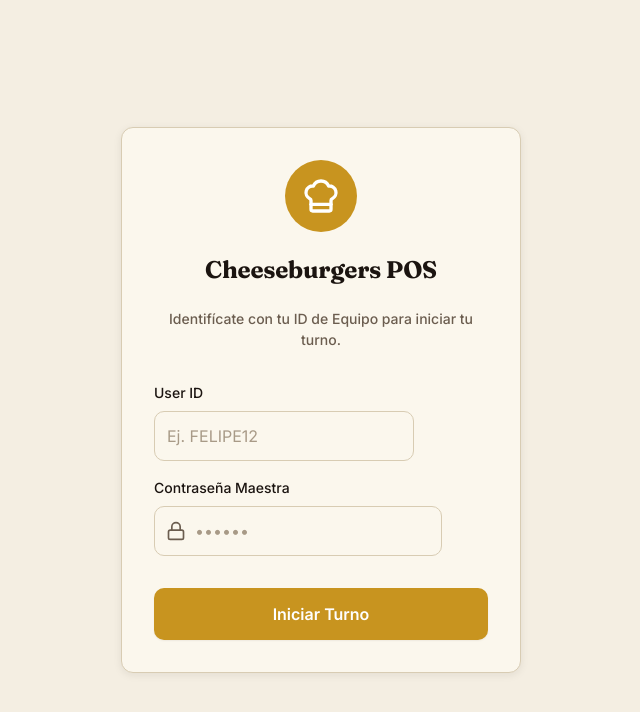
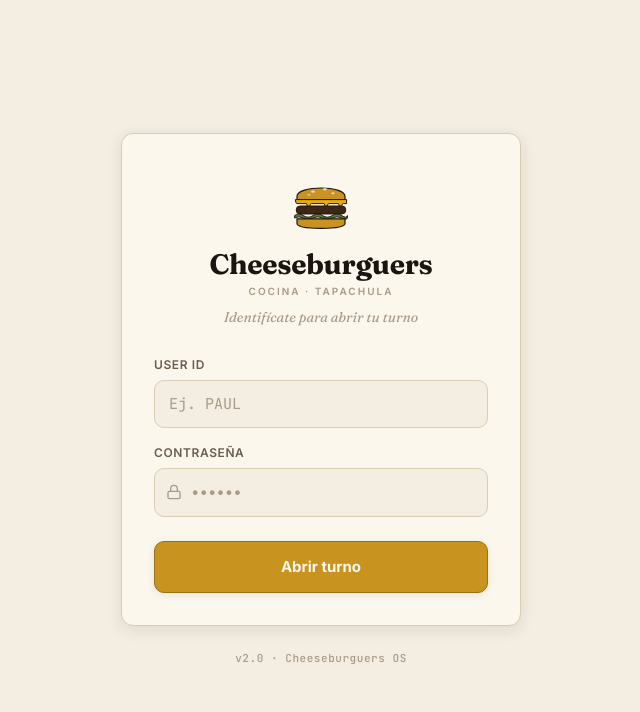
Before and after one commit to paul-mendoza-bravo/cheesy-pos, a React (Vite) app: page /login in a window 1280 px wide. Shown: the top 712 px of the page, without its empty margins (319-959 px from the left). Built offline with nearby package versions, Linux system fonts and the light colour scheme; no server answers.

Commit message:
feat(login): Phase 3 — cream Login with BurgerLogo SVG, Fraunces display, mustard CTA

```diff
--- a/src/pages/Login.jsx
+++ b/src/pages/Login.jsx
@@ -1,7 +1,8 @@
 import React, { useState } from 'react';
 import { useNavigate } from 'react-router-dom';
 import { useAuth } from '../context/AuthContext';
-import { ChefHat, Lock } from 'lucide-react';
+import { Lock } from 'lucide-react';
+import BurgerLogo from '../components/BurgerLogo';
 
 const Login = () => {
   const [userId, setUserId] = useState('');
@@ -24,7 +25,6 @@ const Login = () => {
     const { success, message: loginMsg, user } = await login(userId, password);
 
     if (success) {
-      // Redirigir según el rol del usuario
       if (user?.role === 'admin') {
         navigate('/admin');
       } else if (user?.role === 'parillero') {
@@ -36,9 +36,9 @@ const Login = () => {
       }
     } else {
       if (loginMsg.includes('aprobación')) {
-         setMessage(loginMsg); // Mensaje neutral/información
+         setMessage(loginMsg);
       } else {
-         setError(loginMsg); // Error de contraseña o similares
+         setError(loginMsg);
       }
     }
   };
@@ -51,77 +51,209 @@ const Login = () => {
       justifyContent: 'center',
       minHeight: '100vh',
       padding: '24px',
-      background: 'var(--bg-color)'
+      background: 'var(--paper)',
     }}>
-      <div className="card" style={{ width: '100%', maxWidth: '400px', display: 'flex', flexDirection: 'column', alignItems: 'center', padding: '32px' }}>
-        <div style={{ background: 'var(--primary-color)', padding: '16px', borderRadius: '50%', color: 'white', marginBottom: '24px' }}>
-           <ChefHat size={40} />
-        </div>
-        <h1 style={{ fontSize: '24px', marginBottom: '4px', fontWeight: '900' }}>Cheeseburgers POS</h1>
-        <p style={{ color: 'var(--primary-color)', fontSize: '11px', fontWeight: '800', textTransform: 'uppercase', letterSpacing: '1px', marginBottom: '20px' }}>
+      <div style={{
+        width: '100%',
+        maxWidth: '400px',
+        display: 'flex',
+        flexDirection: 'column',
+        alignItems: 'center',
+        padding: '40px 32px 32px',
+        background: 'var(--ticket)',
+        border: '1px solid var(--rule)',
+        borderRadius: 'var(--radius-lg)',
+        boxShadow: 'var(--shadow-lg)',
+      }}>
+        {/* Logo SVG */}
+        <BurgerLogo size={64} />
 
-        </p>
-        <p style={{ color: 'var(--text-muted)', marginBottom: '32px', textAlign: 'center', fontSize: '14px' }}>
-          Identifícate con tu ID de Equipo para iniciar tu turno.
+        {/* Brand */}
+        <h1 style={{
+          fontFamily: 'var(--font-display)',
+          fontSize: '28px',
+          fontWeight: 700,
+          color: 'var(--ink)',
+          marginTop: '16px',
+          marginBottom: '2px',
+          letterSpacing: '-0.01em',
+        }}>
+          Cheeseburguers
+        </h1>
+
+        {/* Tagline */}
+        <span style={{
+          fontSize: '10px',
+          fontWeight: 600,
+          color: 'var(--ink-faint)',
+          textTransform: 'uppercase',
+          letterSpacing: '0.2em',
+          marginBottom: '8px',
+        }}>
+          Cocina · Tapachula
+        </span>
+
+        {/* Subtitle */}
+        <p style={{
+          fontFamily: 'var(--font-display)',
+          fontStyle: 'italic',
+          color: 'var(--ink-faint)',
+          marginBottom: '28px',
+          textAlign: 'center',
+          fontSize: '14px',
+          fontWeight: 400,
+        }}>
+          Identifícate para abrir tu turno
         </p>
 
+        {/* Error */}
         {error && (
-          <div style={{ background: 'var(--focus-ring)', color: 'var(--primary-color)', padding: '12px', borderRadius: 'var(--border-radius-sm)', width: '100%', marginBottom: '16px', fontSize: '14px', textAlign: 'center' }}>
+          <div style={{
+            background: 'var(--tomato-soft)',
+            color: 'var(--tomato)',
+            padding: '10px 14px',
+            borderRadius: 'var(--radius-md)',
+            width: '100%',
+            marginBottom: '16px',
+            fontSize: '13px',
+            textAlign: 'center',
+            fontWeight: 500,
+            border: '1px solid rgba(193,53,37,0.15)',
+          }}>
             {error}
           </div>
         )}
 
+        {/* Info message */}
         {message && (
-          <div style={{ background: '#e0f2fe', color: '#0369a1', padding: '12px', borderRadius: 'var(--border-radius-sm)', width: '100%', marginBottom: '16px', fontSize: '14px', textAlign: 'center', border: '1px solid #bae6fd' }}>
+          <div style={{
+            background: 'var(--lettuce-soft)',
+            color: 'var(--lettuce)',
+            padding: '10px 14px',
+            borderRadius: 'var(--radius-md)',
+            width: '100%',
+            marginBottom: '16px',
+            fontSize: '13px',
+            textAlign: 'center',
+            fontWeight: 500,
+            border: '1px solid rgba(91,124,58,0.15)',
+          }}>
             {message}
           </div>
         )}
 
+        {/* Form */}
         <form onSubmit={handleSubmit} style={{ width: '100%', display: 'flex', flexDirection: 'column', gap: '16px' }}>
           <div>
-            <label style={{ display: 'block', marginBottom: '8px', fontSize: '14px', fontWeight: '500' }}>User ID</label>
+            <label style={{
+              display: 'block',
+              marginBottom: '6px',
+              fontSize: '12px',
+              fontWeight: 600,
+              color: 'var(--ink-soft)',
+              textTransform: 'uppercase',
+              letterSpacing: '0.05em',
+            }}>
+              User ID
+            </label>
             <input
               type="text"
               value={userId}
               onChange={(e) => setUserId(e.target.value.toUpperCase())}
-              placeholder="Ej. FELIPE12"
-              className="input-field"
-              style={{ padding: '12px', fontSize: '16px' }}
+              placeholder="Ej. PAUL"
+              style={{
+                width: '100%',
+                padding: '12px 14px',
+                fontSize: '15px',
+                fontFamily: 'var(--font-mono)',
+                background: 'var(--paper)',
+                border: '1px solid var(--rule)',
+                borderRadius: 'var(--radius-md)',
+                color: 'var(--ink)',
+                boxSizing: 'border-box',
+              }}
             />
           </div>
 
           <div>
-            <label style={{ display: 'block', marginBottom: '8px', fontSize: '14px', fontWeight: '500' }}>Contraseña Maestra</label>
+            <label style={{
+              display: 'block',
+              marginBottom: '6px',
+              fontSize: '12px',
+              fontWeight: 600,
+              color: 'var(--ink-soft)',
+              textTransform: 'uppercase',
+              letterSpacing: '0.05em',
+            }}>
+              Contraseña
+            </label>
             <div style={{ position: 'relative' }}>
-              <Lock size={20} style={{ position: 'absolute', left: '12px', top: '50%', transform: 'translateY(-50%)', color: 'var(--text-muted)' }} />
+              <Lock size={16} style={{
+                position: 'absolute',
+                left: '12px',
+                top: '50%',
+                transform: 'translateY(-50%)',
+                color: 'var(--ink-faint)',
+              }} />
               <input
                 type="password"
                 value={password}
                 onChange={(e) => setPassword(e.target.value)}
                 placeholder="••••••"
-                className="input-field"
-                style={{ padding: '12px 12px 12px 40px', fontSize: '16px' }}
+                style={{
+                  width: '100%',
+                  padding: '12px 14px 12px 36px',
+                  fontSize: '15px',
+                  background: 'var(--paper)',
+                  border: '1px solid var(--rule)',
+                  borderRadius: 'var(--radius-md)',
+                  color: 'var(--ink)',
+                  boxSizing: 'border-box',
+                }}
               />
             </div>
           </div>
 
           <button
             type="submit"
-            className="btn"
             style={{
-              marginTop: '16px',
+              marginTop: '8px',
               padding: '14px',
-              background: 'var(--primary-color)',
-              color: 'white',
-              border: 'none',
-              fontWeight: '600',
-              fontSize: '16px'
+              background: 'var(--mustard)',
+              color: 'var(--ticket)',
+              border: '1px solid var(--mustard-deep)',
+              fontFamily: 'var(--font-body)',
+              fontWeight: 700,
+              fontSize: '15px',
+              borderRadius: 'var(--radius-md)',
+              cursor: 'pointer',
+              boxShadow: 'var(--shadow-md)',
+              transition: 'all var(--transition-fast)',
+            }}
+            onMouseEnter={e => {
+              e.currentTarget.style.background = 'var(--mustard-deep)';
+              e.currentTarget.style.boxShadow = 'var(--shadow-glow)';
+            }}
+            onMouseLeave={e => {
+              e.currentTarget.style.background = 'var(--mustard)';
+              e.currentTarget.style.boxShadow = 'var(--shadow-md)';
             }}
           >
-            Iniciar Turno
+            Abrir turno
           </button>
         </form>
       </div>
+
+      {/* Footer */}
+      <p style={{
+        marginTop: '24px',
+        fontSize: '11px',
+        color: 'var(--ink-faint)',
+        fontFamily: 'var(--font-mono)',
+        letterSpacing: '0.05em',
+      }}>
+        v2.0 · Cheeseburguers OS
+      </p>
     </div>
   );
 };
```
